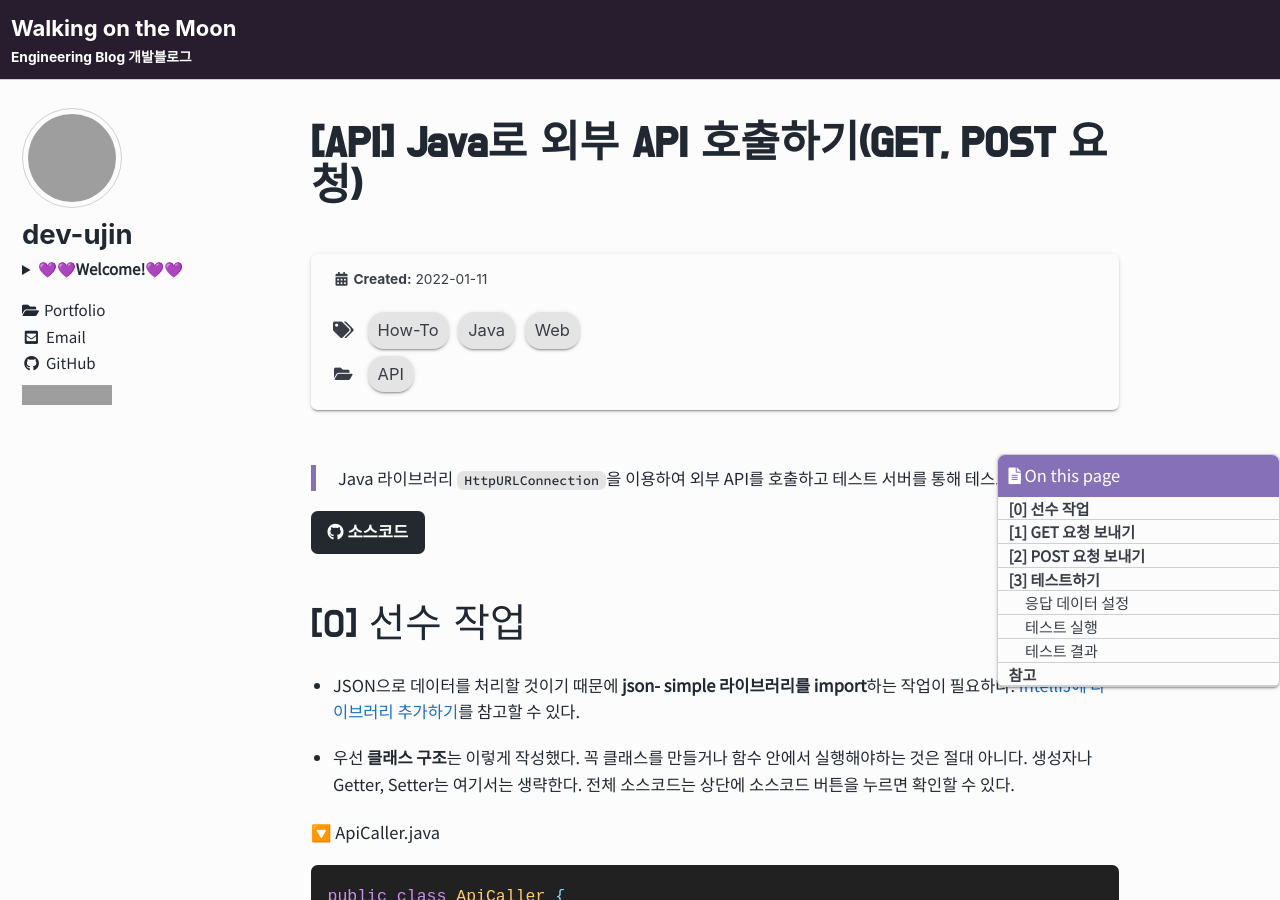
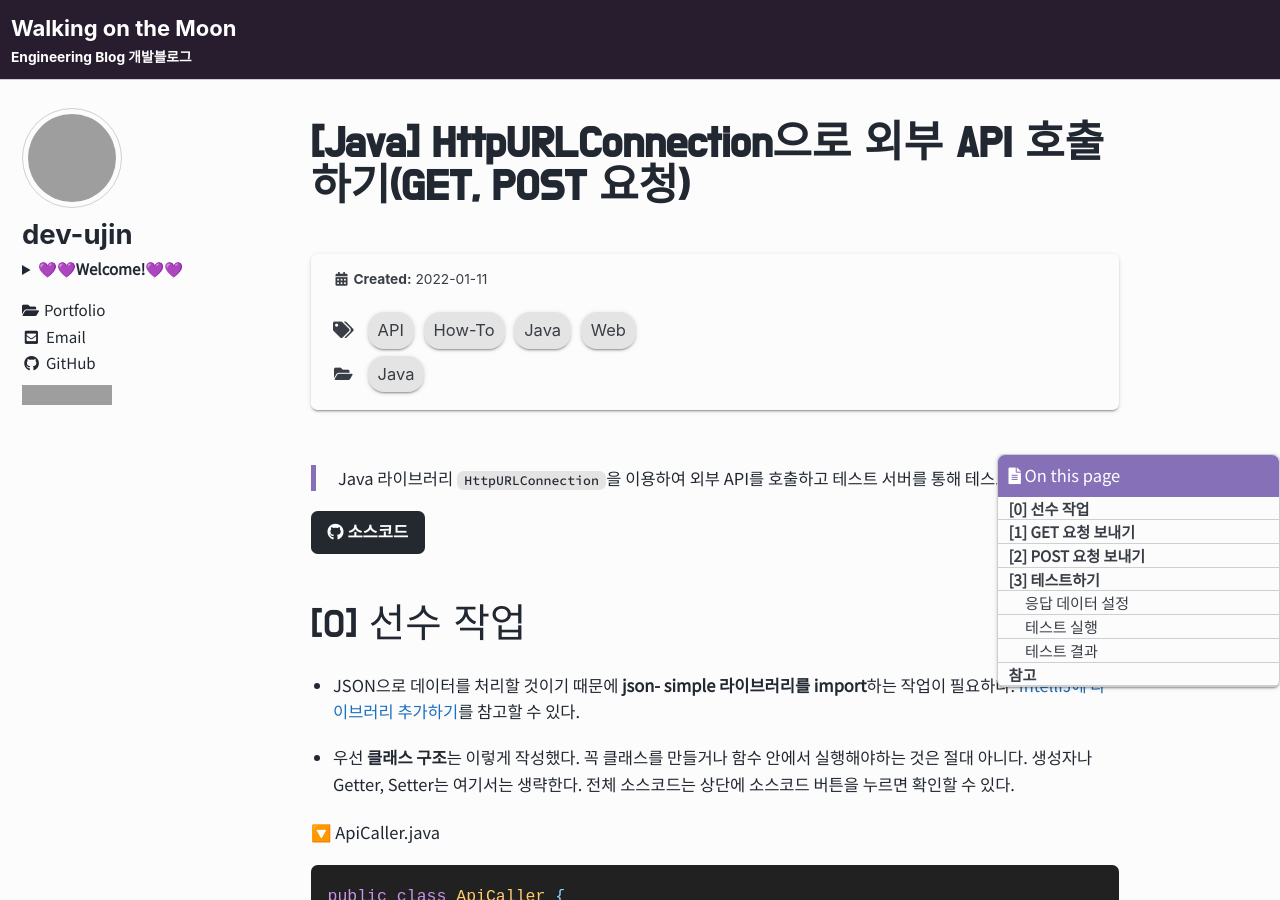
Before and after one commit to devyoujin/devyoujin.github.io, a Jekyll site: the page built from _posts/java/2022-01-11-call-api-with-httpurlconnection-in-java.md, in a window 1280 px wide and 900 px high, cut to the strip 0-900 px from the top of the window. Built offline with Jekyll 4.4.1, drawn with Linux system fonts in a browser that asks for light colours; cached includes are drawn as plain includes; some web fonts are replaced; comment, search, counter and statistics services are not loaded; grey boxes are pictures that could not be loaded.

Commit message:
fix: clean up post format

```diff
--- a/_posts/api/2022-01-11-call-api-in-java.md
+++ b/_posts/java/2022-01-11-call-api-with-httpurlconnection-in-java.md
@@ -1,10 +1,11 @@
 ---
-title: "[API] Java로 외부 API 호출하기(GET, POST 요청)"
+title: "[Java] HttpURLConnection으로 외부 API 호출하기(GET, POST 요청)"
 categories:
+  - Java
+tags:
+  - Java
+  - Web
   - API
-tags:
-  - Web
-  - Java
   - How-To
 toc: true
 toc_sticky: true
```
Also changed, not shown: _posts/http/2022-01-05-idempotency.md (+3 -0 lines), _posts/intellij/2022-01-10-import-library-into-intellij.md (+2 -1 lines), _posts/jekyll/2022-01-02-build-a-blog.md (renamed from _posts/jekyll/2022-01-02-getting-started.md, +1 -1 lines), _posts/jekyll/2022-01-03-add-comments-with-utterances.md (+1 -1 lines), _posts/http/2022-01-04-http-overview.md (renamed from _posts/http/2022-01-04-overview.md).
